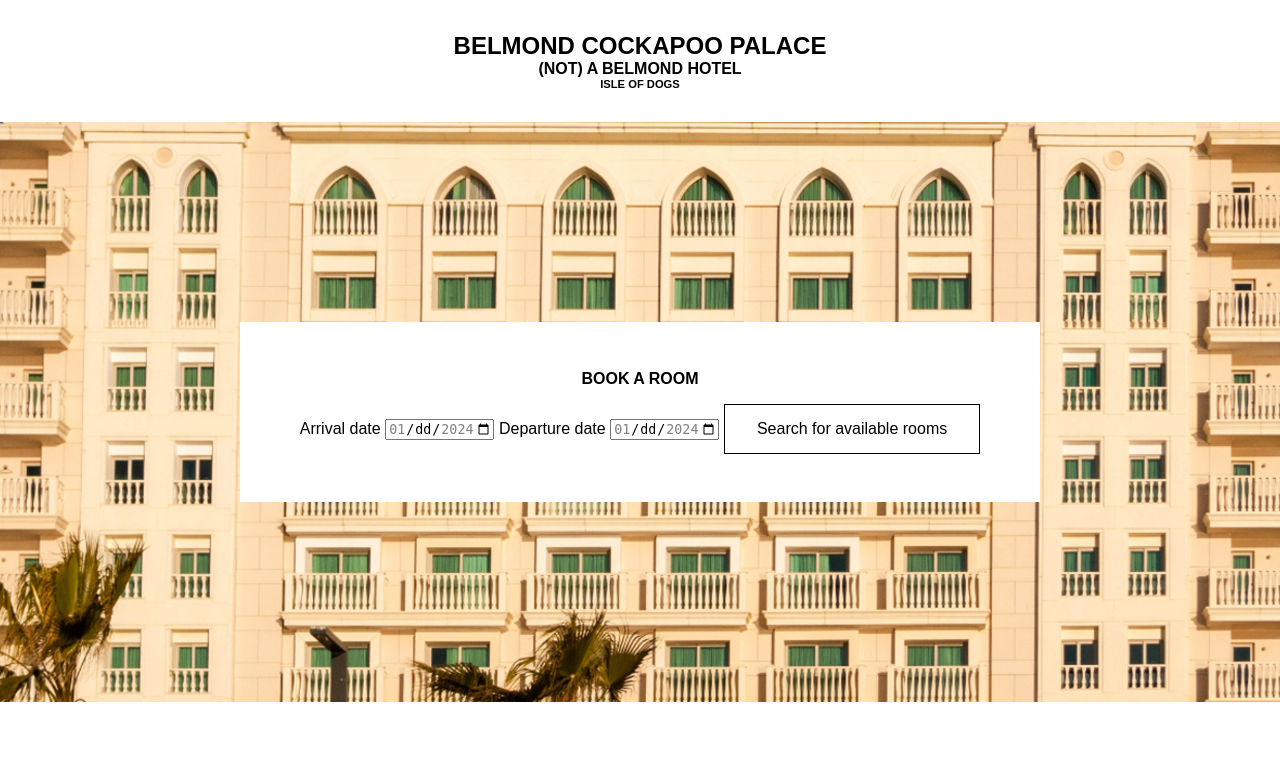
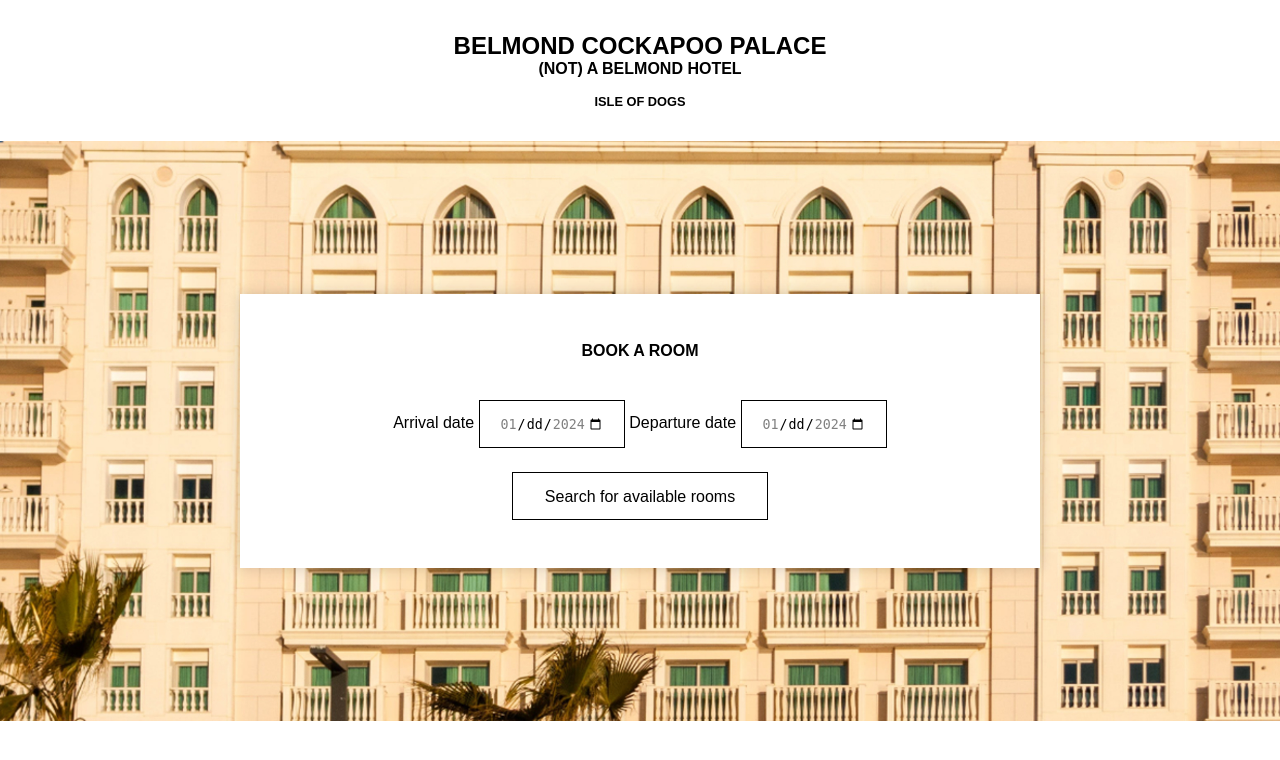
Before and after one commit to sirisayshello/isle-of-dogs, a PHP site: page / in a window 1280 px wide. Shown: the top 760 px of the page. Run offline with PHP 8.4, Linux system fonts and the light colour scheme; some web fonts are replaced.

Commit message:
front end updates

```diff
--- a/index.php
+++ b/index.php
@@ -1,6 +1,10 @@
 <?php
 
 declare(strict_types=1);
+
+require 'vendor/autoload.php';
+
+use benhall14\phpCalendar\Calendar as Calendar;
 
 ?>
 
@@ -27,17 +31,21 @@ declare(strict_types=1);
         <section class="intro">
             <div class="border"></div>
             <img src="images/facade.jpg" alt="facade of hotel building">
-            <section class="intro-booking">
+            <section class="booking-container">
                 <div>
                     <h2>BOOK A ROOM</h2>
                 </div>
 
-                <form method="post" action="/rooms.php">
-                    <label for="arrivalDate">Arrival date</label>
-                    <input id="arrivalDate" type="date" min="2024-01-01" max="2024-01-31" name="arrivalDate" />
-                    <label for="departureDate">Departure date</label>
-                    <input id="departureDate" type="date" min="2024-01-01" max="2024-01-31" name="departureDate" />
-                    <button class="button" type="submit">Search for available rooms</button>
+                <form class="booking-form" method="post" action="/rooms.php">
+                    <div>
+                        <label for="arrivalDate">Arrival date</label>
+                        <input id="arrivalDate" type="date" min="2024-01-01" max="2024-01-31" name="arrivalDate" required />
+                        <label for="departureDate">Departure date</label>
+                        <input id="departureDate" type="date" min="2024-01-01" max="2024-01-31" name="departureDate" required />
+                    </div>
+                    <div class="booking-button">
+                        <button class="button" type="submit">Search for available rooms</button>
+                    </div>
                 </form>
 
             </section>
--- a/style.css
+++ b/style.css
@@ -39,6 +39,7 @@ main {
 }
 
 .button {
+    height: 3rem;
     background-color: white;
     border: 0.5px solid;
     padding: 15px 32px;
@@ -60,10 +62,17 @@ h1 {
 
 h2 {
     font-size: 1rem;
+    margin-bottom: 1rem;
 }
 
 h3 {
-    font-size: 0.7rem;
+    font-size: 0.8rem;
+}
+
+p {
+    font-size: 0.8rem;
+    font-weight: lighter;
+    margin-top: 0.2rem;
 }
 
 .intro {
@@ -78,15 +87,28 @@ h3 {
     width: 100vw;
 }
 
-.intro-booking {
+.booking-container {
     display: flex;
     flex-direction: column;
     align-items: center;
+    justify-content: center;
     position: absolute;
     background-color: white;
     width: 50rem;
     padding: 3rem;
     gap: 1rem;
+    box-shadow: 0 0 0.8rem 0 var(--shadow-color);
+}
+
+.booking-form {
+    display: flex;
+    flex-direction: column;
+    gap: 1rem;
+}
+
+.booking-button {
+    display: flex;
+    justify-content: center;
 }
 
 .border {
@@ -103,32 +125,57 @@ h3 {
     align-items: center;
     padding: 3rem 0;
     width: 100vw;
-    background-color: var(--container-color-2);
 }
 
 .room-container {
     display: flex;
     flex-direction: column;
     flex-wrap: wrap;
-    max-width: 1000px;
+    max-width: 1200px;
     padding: 1rem;
 }
 
 .room-container-inner {
     display: flex;
-    flex-wrap: wrap;
+    flex-direction: column;
     padding: 1rem;
     gap: 1rem;
+    width: 800px;
 }
 
 .room-card {
-    position: relative;
-    width: 300px;
-    height: 350px;
+    display: grid;
+    grid-template-columns: repeat(3, 1fr);
+    grid-template-rows: 2fr 1fr;
+    grid-column-gap: 16px;
+    grid-row-gap: 16px;
+    height: 300px;
+    background-color: var(--container-color-2);
+    padding: 1rem;
+    border: 0.5px solid;
 }
 
 .room-card:hover:not(.booked) {
     cursor: pointer;
+}
+
+input[type='date'] {
+    height: 3rem;
+    padding: 12px 20px;
+    margin: 8px 0;
+    box-sizing: border-box;
+    border: 0.5px solid;
+    border-radius: 0;
+}
+
+input[type='text'] {
+    width: 20rem;
+    height: 3rem;
+    padding: 12px 20px;
+    margin: 8px 0;
+    box-sizing: border-box;
+    border: 0.5px solid;
+    border-radius: 0;
 }
 
 .room-check input:checked + .room-card {
```
Also changed, not shown: other parts of style.css (+62 -1 lines).
